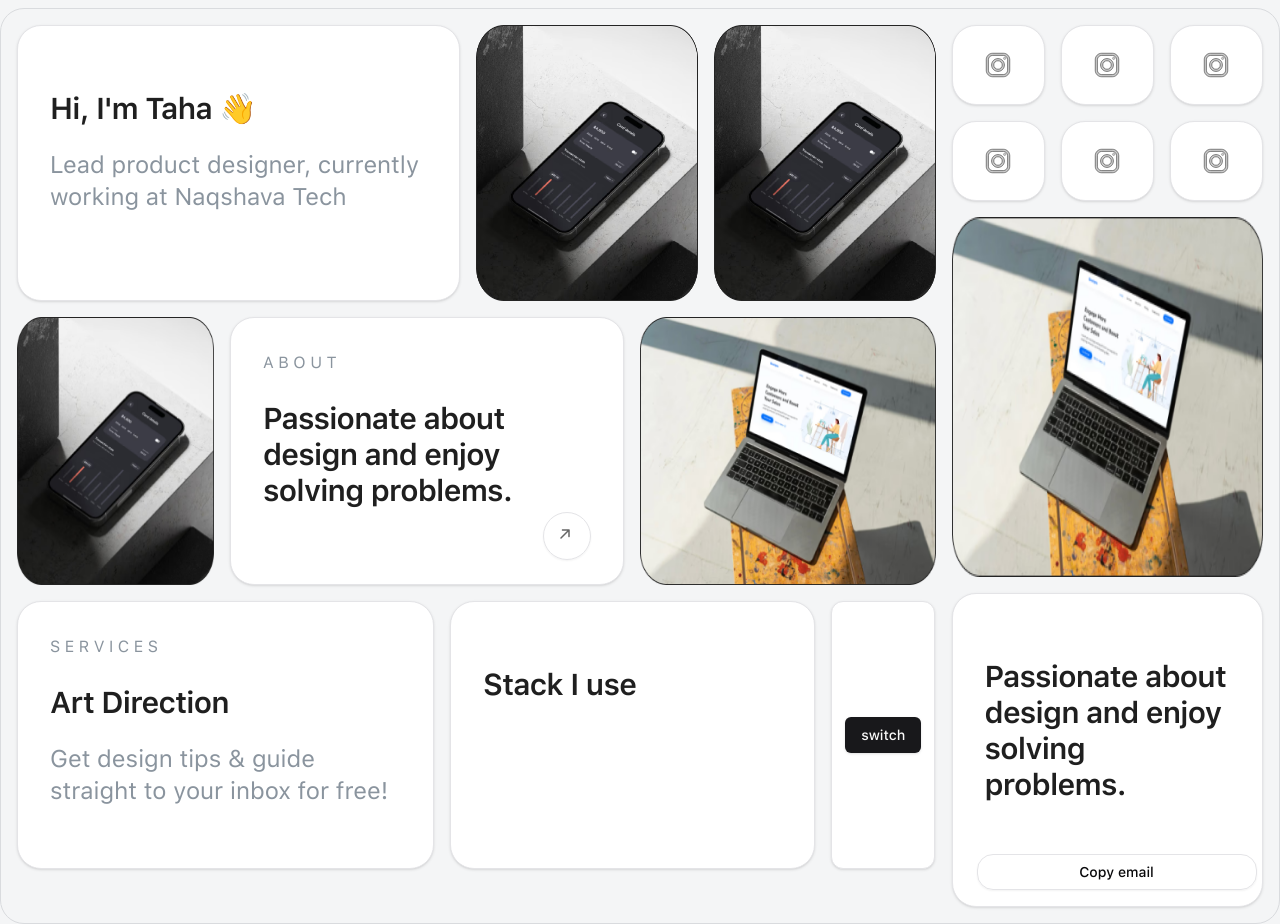
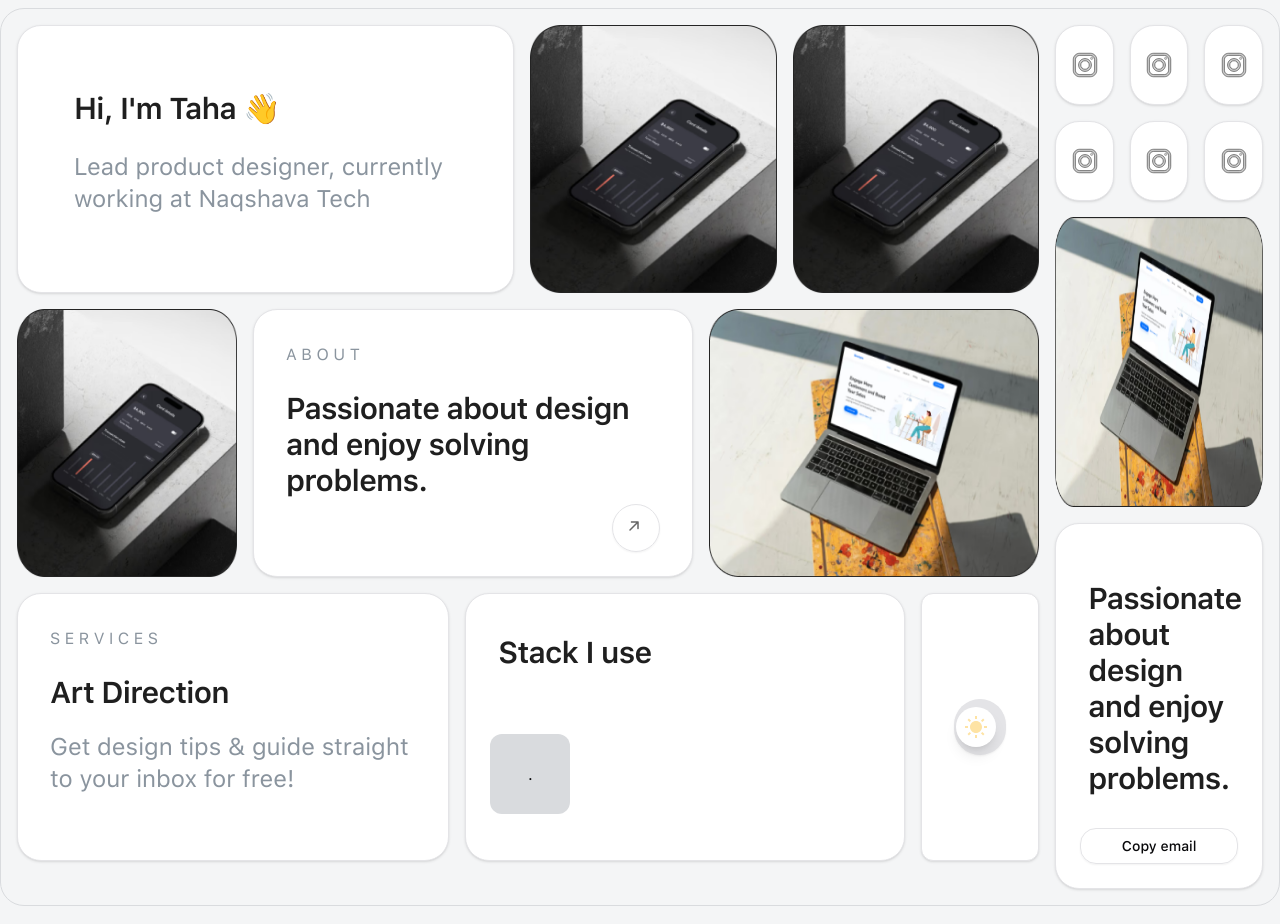
Before and after one commit to 30YA/portfolio, a Next.js app: page / in a window 1280 px wide. Built offline with nearby package versions, Linux system fonts and the light colour scheme.

Commit message:
fixed ui

```diff
--- a/package.json
+++ b/package.json
@@ -15,6 +15,7 @@
   },
   "dependencies": {
     "@radix-ui/react-slot": "^1.1.0",
+    "@radix-ui/react-switch": "^1.1.1",
     "@svgr/webpack": "^8.1.0",
     "autoprefixer": "^10.4.20",
     "class-variance-authority": "^0.7.1",
--- a/src/components/common/landing-card.component.tsx
+++ b/src/components/common/text-card.component.tsx
@@ -1,5 +1,4 @@
 import React, { type ReactNode, type ReactElement } from 'react';
-import classNames from 'classnames';
 
 import {
   Card,
@@ -17,7 +16,7 @@ interface Props {
   className?: string;
 }
 
-export default function LandingCard({
+export default function TextCard({
   children,
   heading,
   description,
@@ -26,32 +25,19 @@ export default function LandingCard({
 }: Props): ReactElement {
   return (
     <Card className={`rounded-3xl ${className}`}>
-      <CardHeader
-        className={classNames('md:px-8 md:py-16', {
-          'md:py-8': heading,
-        })}
-      >
+      <CardHeader className="gap-y-0 lg:p-8">
         {(heading?.length ?? 0) > 0 && (
           <CardDescription className="text-base text-color-subtitle">
             {heading}
           </CardDescription>
         )}
 
-        <CardTitle
-          className={classNames('text-3xl font-semibold text-color-title', {
-            'md:pt-5': heading,
-            'md:pb-4': !heading,
-          })}
-        >
+        <CardTitle className="pt-6 text-3xl font-semibold text-color-title">
           {title}
         </CardTitle>
 
         {(description?.length ?? 0) > 0 && (
-          <CardDescription
-            className={classNames('text-2xl text-color-subtitle', {
-              'md:pt-4': heading,
-            })}
-          >
+          <CardDescription className="pt-5 text-2xl text-color-subtitle">
             {description}
           </CardDescription>
         )}
--- a/src/components/ui/card.tsx
+++ b/src/components/ui/card.tsx
@@ -21,11 +21,7 @@ const CardHeader = React.forwardRef<
   HTMLDivElement,
   React.HTMLAttributes<HTMLDivElement>
 >(({ className, ...props }, ref) => (
-  <div
-    ref={ref}
-    className={cn('flex flex-col space-y-1.5 p-6', className)}
-    {...props}
-  />
+  <div ref={ref} className={cn('flex flex-col p-6', className)} {...props} />
 ));
 CardHeader.displayName = 'CardHeader';
 
--- /dev/null
+++ b/src/components/ui/switch.tsx
@@ -0,0 +1,31 @@
+'use client';
+
+import * as React from 'react';
+import * as SwitchPrimitives from '@radix-ui/react-switch';
+
+import { cn } from '@/lib/utils';
+
+const Switch = React.forwardRef<
+  React.ElementRef<typeof SwitchPrimitives.Root>,
+  React.ComponentPropsWithoutRef<typeof SwitchPrimitives.Root>
+>(({ className, children, ...props }, ref) => (
+  <SwitchPrimitives.Root
+    className={cn(
+      'peer inline-flex h-5 w-9 shrink-0 cursor-pointer items-center rounded-full border-2 border-transparent shadow-sm transition-colors focus-visible:outline-none focus-visible:ring-2 focus-visible:ring-ring focus-visible:ring-offset-2 focus-visible:ring-offset-background disabled:cursor-not-allowed disabled:opacity-50 data-[state=checked]:bg-primary data-[state=unchecked]:bg-input',
+      className
+    )}
+    {...props}
+    ref={ref}
+  >
+    <SwitchPrimitives.Thumb
+      className={cn(
+        'pointer-events-none block h-10 w-10 rounded-full bg-background shadow-lg ring-0 transition-transform data-[state=checked]:translate-x-14 data-[state=unchecked]:translate-x-0'
+      )}
+    >
+      {children}
+    </SwitchPrimitives.Thumb>
+  </SwitchPrimitives.Root>
+));
+Switch.displayName = SwitchPrimitives.Root.displayName;
+
+export { Switch };
--- a/src/pages/landing/landing.page.tsx
+++ b/src/pages/landing/landing.page.tsx
@@ -1,29 +1,39 @@
 import React, { type ReactElement } from 'react';
 import Image from 'next/image';
 
-import LandingCard from '@/components/common/landing-card.component';
+import TextCard from '@/components/common/text-card.component';
 import { Button } from '@/components/ui/button';
-import { Card } from '@/components/ui/card';
+import {
+  Card,
+  CardContent,
+  CardDescription,
+  CardTitle,
+} from '@/components/ui/card';
+import { Switch } from '@/components/ui/switch';
 
 import Arrow from '~/public/images/top-right-arrow.svg';
 import Instagram from '~/public/images/instagram.svg';
+import Sun from '~/public/svg/sun-fill.svg';
 
 export default function LandingPage(): ReactElement {
   return (
-    <div className="mx-auto mt-2 w-full max-w-[1700px]">
+    <div className="mx-auto mt-2 w-full max-w-[1800px]">
       <div className="grid grid-cols-12 rounded-3xl border border-color-stroke p-4">
-        <div className="col-span-9 mr-4 flex flex-col gap-y-4">
-          <div className="flex gap-4">
-            <LandingCard
-              title={`Hi, I'm Taha 👋`}
-              description="Lead product designer, currently working at Naqshava Tech"
-              className="flex-grow-[2] basis-1/2 bg-color-card"
-            />
+        <div className="col-span-9 mr-4 flex flex-col gap-y-4 lg:col-span-10">
+          <div className="flex gap-4 lg:h-[268px]">
+            <Card className="h-full flex-grow-[2] basis-1/2 rounded-3xl bg-color-card lg:px-14 lg:pt-16">
+              <CardTitle className="text-3xl font-semibold text-color-title">
+                Hi, I&apos;m Taha 👋
+              </CardTitle>
+
+              <CardDescription className="pt-6 text-2xl text-color-subtitle">
+                Lead product designer, currently working at Naqshava Tech
+              </CardDescription>
+            </Card>
 
             <div className="relative flex-grow basis-1/4 rounded-3xl">
               <Image src="/images/landing-image-one.png" alt="image" fill />
             </div>
-
             <div className="relative flex-grow basis-1/4 rounded-3xl">
               <Image src="/images/landing-image-one.png" alt="image" fill />
             </div>
@@ -34,7 +44,7 @@ export default function LandingPage(): ReactElement {
               <Image src="/images/landing-image-one.png" alt="image" fill />
             </div>
 
-            <LandingCard
+            <TextCard
               title={`Passionate about design and enjoy solving problems.`}
               heading="A B O U T"
               className="relative flex-grow bg-color-card md:h-[268px] md:basis-[calc(100%/4.5*2)]"
@@ -45,7 +55,7 @@ export default function LandingPage(): ReactElement {
               >
                 <Arrow className="mb-1 mr-1" />
               </Button>
-            </LandingCard>
+            </TextCard>
 
             <div className="relative flex-grow rounded-3xl md:h-[268px] md:basis-[calc(100%/4.5*1.5)]">
               <Image src="/images/laptop.png" alt="image" fill />
@@ -53,71 +63,79 @@ export default function LandingPage(): ReactElement {
           </div>
 
           <div className="flex gap-x-4">
-            <LandingCard
+            <TextCard
               title={`Art Direction`}
               heading="S E R V I C E S"
               description="Get design tips & guide straight to your inbox for free!"
               className="relative flex-grow bg-color-card md:h-[268px] md:basis-[calc(100%/4*2)]"
             />
+            <Card className="flex h-full flex-grow-[2] basis-1/2 flex-col gap-y-16 rounded-3xl bg-color-card lg:px-6 lg:pt-10">
+              <CardTitle className="px-2 text-3xl font-semibold text-color-title">
+                Stack I use
+              </CardTitle>
 
-            <LandingCard
-              title={`Stack I use`}
-              className="relative flex-grow bg-color-card md:h-[268px] md:basis-[calc(100%/4*1.75)]"
-            />
+              <CardContent className="p-0">
+                <div className="flex h-20 w-20 items-center justify-center rounded-xl bg-color-stroke">
+                  .
+                </div>
+              </CardContent>
+            </Card>
 
-            <Card className="relative flex flex-grow items-center justify-center bg-color-card md:h-[268px] md:basis-[calc(100%/4*0.5)]">
-              <Button>switch</Button>
+            <Card className="relative flex flex-grow items-center justify-center bg-color-card px-8 md:h-[268px] md:basis-[calc(100%/4*0.5)]">
+              <Switch className="h-14 w-full">
+                <Sun className="ml-[7.5px] mt-2" />
+              </Switch>
             </Card>
           </div>
         </div>
 
-        <div className="col-span-3">
+        <div className="col-span-3 md:col-span-2">
           <div className="flex flex-col gap-y-4">
             <div className="flex h-auto w-full flex-col gap-y-4">
-              <div className="flex w-full flex-wrap gap-x-4">
-                <Card className="flex h-20 w-20 flex-grow items-center justify-center rounded-3xl">
+              <div className="flex w-full gap-x-4">
+                <Card className="flex h-20 w-full items-center justify-center rounded-3xl lg:w-full">
                   <Instagram />
                 </Card>
 
-                <Card className="flex h-20 w-20 flex-grow items-center justify-center rounded-3xl">
+                <Card className="flex h-20 w-full items-center justify-center rounded-3xl lg:w-full">
                   <Instagram />
                 </Card>
 
-                <Card className="flex h-20 w-20 flex-grow items-center justify-center rounded-3xl">
+                <Card className="flex h-20 w-full items-center justify-center rounded-3xl lg:w-full">
                   <Instagram />
                 </Card>
               </div>
 
-              <div className="flex w-full flex-wrap gap-x-4">
-                <Card className="flex h-20 w-20 flex-grow items-center justify-center rounded-3xl">
+              <div className="flex w-full gap-x-4">
+                <Card className="flex h-20 w-full items-center justify-center rounded-3xl lg:w-full">
                   <Instagram />
                 </Card>
 
-                <Card className="flex h-20 w-20 flex-grow items-center justify-center rounded-3xl">
+                <Card className="flex h-20 w-full items-center justify-center rounded-3xl lg:w-full">
                   <Instagram />
                 </Card>
 
-                <Card className="flex h-20 w-20 flex-grow items-center justify-center rounded-3xl">
+                <Card className="flex h-20 w-full items-center justify-center rounded-3xl lg:w-full">
                   <Instagram />
                 </Card>
               </div>
             </div>
 
-            <div className="relative w-full flex-grow rounded-3xl md:h-[360px]">
+            <div className="relative w-full flex-grow rounded-3xl md:h-[290px]">
               <Image src="/images/laptop.png" alt="image" fill />
             </div>
 
-            <LandingCard
+            <TextCard
               title={`Passionate about design and enjoy solving problems.`}
               className="relative bg-color-card"
             >
               <Button
                 variant="outline"
-                className="absolute bottom-4 flex items-center justify-center rounded-2xl bg-transparent md:w-[280px]"
+                className="flex w-full items-center justify-center rounded-2xl bg-transparent"
               >
                 Copy email
               </Button>
-            </LandingCard>
+            </TextCard>
           </div>
         </div>
       </div>
```
Also changed, not shown: public/svg/sun-fill.svg (added), 1 other file (tests, documents, lock files or other folders).
